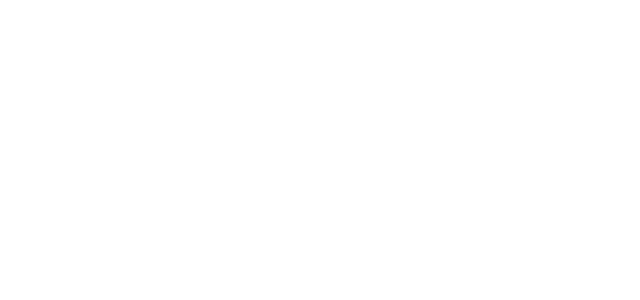
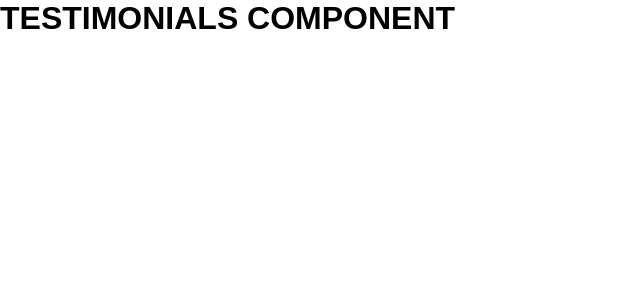
Before and after one commit to marcusviniciusmo/My_Portfolio__, a React (Vite) app in the folder frontend/: page /testimonials in a window 1280 px wide. Before the commit this address had no page. Shown: the top 300 px of the page, without its empty margins (0-640 px from the left). Built offline with nearby package versions, Linux system fonts and the light colour scheme.

Commit message:
Testimonials component created

```diff
--- /dev/null
+++ b/frontend/src/components/Testimonials/index.tsx
@@ -0,0 +1,7 @@
+export function Testimonials() {
+  return (
+    <>
+      <h1>TESTIMONIALS COMPONENT</h1>
+    </>
+  );
+}
--- a/frontend/src/routes/Router.tsx
+++ b/frontend/src/routes/Router.tsx
@@ -4,6 +4,7 @@ import { About } from '../components/About';
 import { Resume } from '../components/Resume';
 import { Projects } from '../components/Projects';
 import { Certificates } from '../components/Certificates';
+import { Testimonials } from '../components/Testimonials';
 
 export function Router() {
   return (
@@ -13,6 +14,7 @@ export function Router() {
       <Route path="/resume" element={<Resume />} />
       <Route path="/projects" element={<Projects />} />
       <Route path="/certificates" element={<Certificates />} />
+      <Route path="/testimonials" element={<Testimonials />} />
     </Routes>
   );
 }
```
